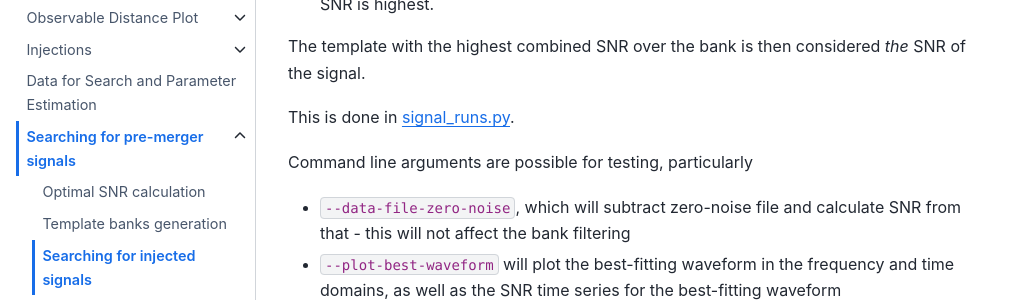
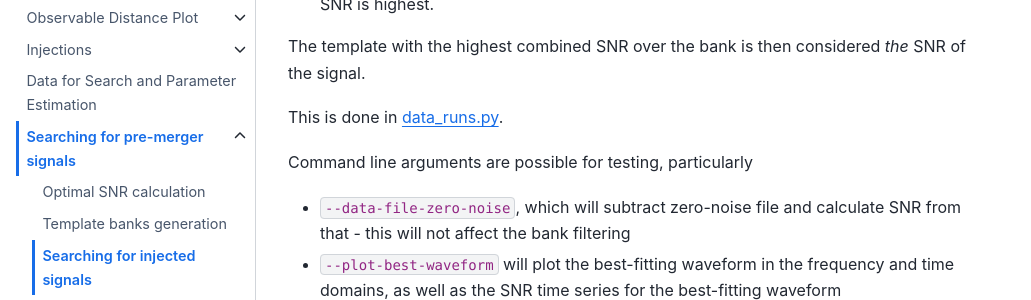
Before and after one commit to icg-gravwaves/lisa_premerger_paper, a Jupyter Book: the page built from Search/Signal_Runs/README.md, in a window 1280 px wide and 900 px high. Shown: the part 359-659 px from the top of the window, without its empty margins (0-1031 px from the left). Built offline with Jupyter Book 1.0.4 settings and Sphinx 7.4.7 and the Sphinx Book theme 1.1.4, drawn with Linux system fonts in a browser that asks for light colours; pages that are not in the unit, such as notebooks, are missing from menus.

Commit message:
Uopdate Fig 6/7 plotting

```diff
--- a/Search/Signal_Runs/README.md
+++ b/Search/Signal_Runs/README.md
@@ -8,7 +8,7 @@
 
 The template with the highest combined SNR over the bank is then considered *the* SNR of the signal.
 
-This is done in [signal_runs.py](signal_runs.py).
+This is done in [data_runs.py](data_runs.py).
 
 Command line arguments are possible for testing, particularly
 - `--data-file-zero-noise`, which will subtract zero-noise file and calculate SNR from that - this will not affect the bank filtering
```
Also changed, not shown: 2 other files.
